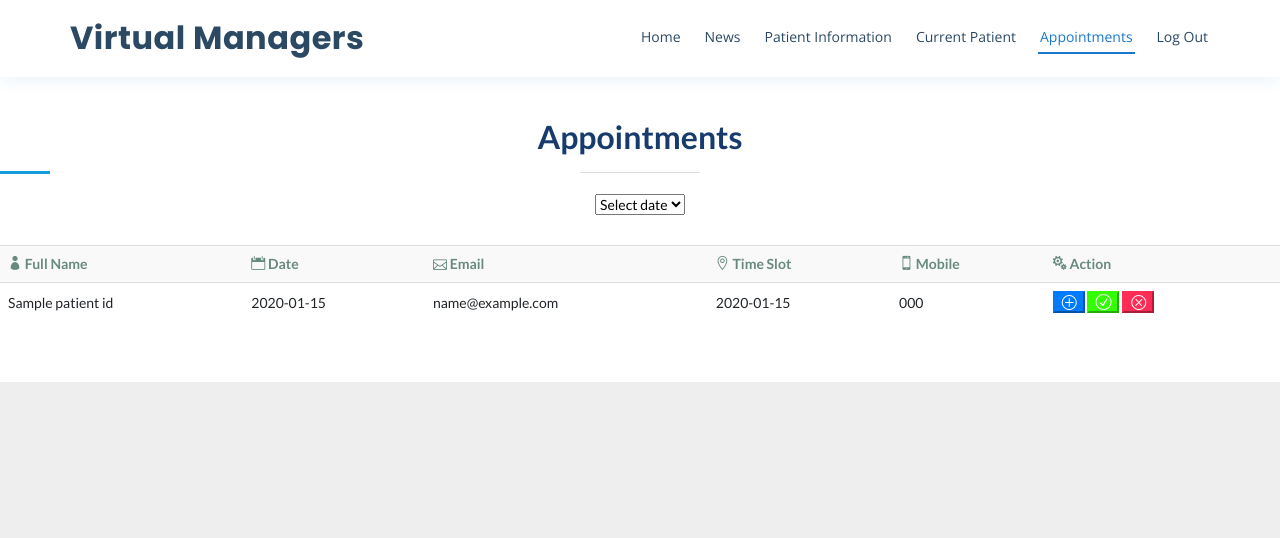
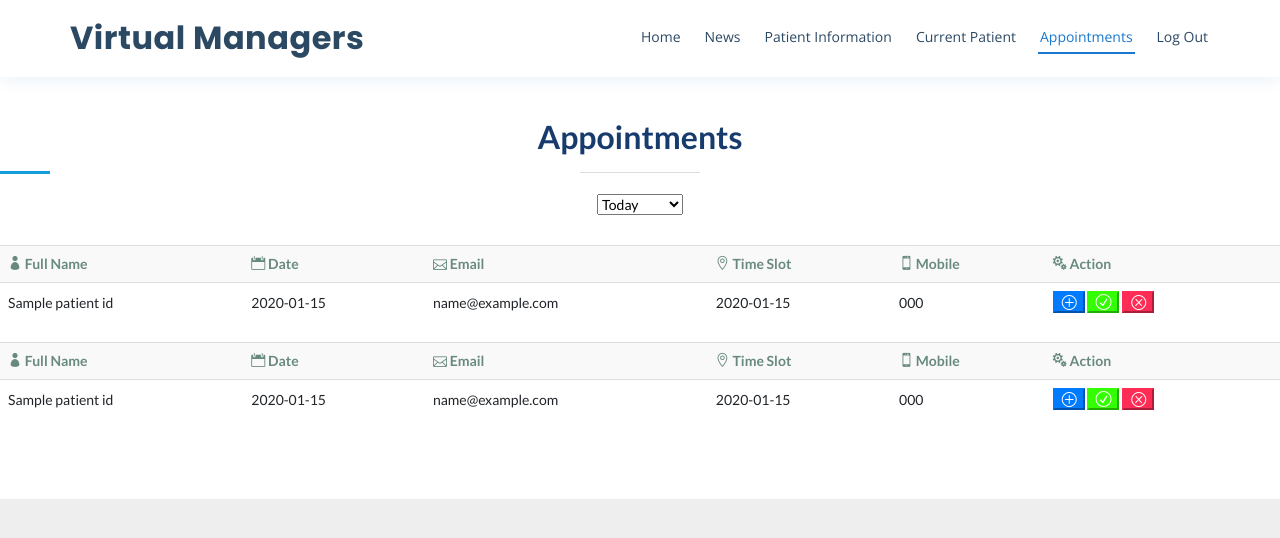
Before and after one commit to varad-more/Final-Year-Project, a Django app: template dashboard/medibot/templates/new_appointment.html in a window 1280 px wide. Shown: the part 41-579 px from the top of the page. Run offline with Django 3.2, Linux system fonts and the light colour scheme; the template is opened without the code that fills it: most values are stand-ins (such as "Sample title", 1, 10 or a date in 2020); some libraries are stand-ins or nearby versions.

Commit message:
Appointments display

```diff
--- a/dashboard/medibot/templates/new_appointment.html
+++ b/dashboard/medibot/templates/new_appointment.html
@@ -22,39 +22,18 @@
 
     <!-- page start-->
 
-    <script>
-        function selectoption() {
-            select = document.getElementById('appointment_date');
-            var opt = document.createElement('option');
-            opt.value = date_today;
-            opt.innerHTML = "Today";
-            var ppt = document.createElement('option');
-            ppt.value = date_tomorrow;
-            ppt.innerHTML = "Tomorrow";
-            select.appendChild(opt);
-            select.appendChild(ppt);
+    <style>
+        .show {
+            display: block;
         }
-    </script>
 
-    <!-- <script src="https://code.jquery.com/jquery-1.9.1.min.js"></script>
-<script>
-   $(document).ready(function() {
-      $('#appointment_date').on('change', function() {
-          if (this.value == '1') {
-              $("#table_today").show();
-              $("#table_tomorrow").hide();
-          } else {
-              $("#table_today").hide();
-              $("#table_tomorrow").show();
+        .hide {
+            display: none;
         }
-      });
-  }); -->
-    </script>
+    </style>
+
 </head>
 
-<body>
-
-    <body onload="selectoption()"></body>
 <br>
 <br>
 <br>
@@ -67,19 +46,15 @@
 
 
 
-                    <form action="/patient" method="post">
-
-
-
-                        <select id="appointment_date" name="appointment_date" onclick="searchdata();">
-                            <option disabled="true" selected>Select date</option>
+                <select id='appointment_date'>
+                    <option value="0">Today</option>
+                    <option value="1">Tomorrow</option>
                 </select>
 
-                    </form>
             </div>
 
-
-                <table class="table table-striped table-advance table-hover" id="table1">
+            <div id="table_today" class="">
+                <table class="table table-striped table-advance table-hover">
                     <tbody>
                         <tr>
                             <th><i class="icon_profile"></i> Full Name</th>
@@ -94,17 +69,7 @@
                             <input type="hidden" id="mob_text" class="form_ip" name="mob" />
                             <input type="hidden" id="row_id" class="form_ip" name="row_id" />
 
-                            <!-- <div id="table_today" class="">
-              <tr>
-              {% for i in today_appointment %}
-              ...
-              ...
-              ...
-              {% endfor %}
-
-              </div> -->
-                            <div id="table_today">
-                                {% for data_appoint in appointments %}
+                            {% for data_appoint in today_apppointment %}
                             <tr id="{{forloop.counter}}">
                                 <td class="dta">{{data_appoint.patient_id.name}}</td>
                                 <td class="dta">{{data_appoint.datepublished}}</td>
@@ -124,15 +89,34 @@
                                     <button class="icon_close_alt2" id="absent" onclick="return show()"
                                         formaction="no_show_appointment"></button>
 
-                                        <!-- <a class="btn btn-primary" href="#"><i class="icon_plus_alt2"></i></a>
-                <a class="btn btn-success" href="#"><i class="icon_check_alt2"></i></a>
-                <a class="btn btn-danger" href="#"><i class="icon_close_alt2"></i></a> -->
                                     <!-- </div> -->
                                 </td>
                             </tr>
                             {% endfor %}
+                            <!-- </div> -->
+
+                        </form>
+                    </tbody>
+                </table>
             </div>
-                            <!-- <div id="table_tomorrow">
+
+            <div id="table_tomorrow" class="">
+
+                <table class="table table-striped table-advance table-hover">
+                    <tbody>
+                        <tr>
+                            <th><i class="icon_profile"></i> Full Name</th>
+                            <th><i class="icon_calendar"></i> Date</th>
+                            <th><i class="icon_mail_alt"></i> Email</th>
+                            <th><i class="icon_pin_alt"></i> Time Slot</th>
+                            <th><i class="icon_mobile"></i> Mobile</th>
+                            <th><i class="icon_cogs"></i> Action</th>
+                        </tr>
+                        <form method="POST">
+                            <input type="hidden" id="name_text" class="form_ip" name="name" />
+                            <input type="hidden" id="mob_text" class="form_ip" name="mob" />
+                            <input type="hidden" id="row_id" class="form_ip" name="row_id" />
+
                             {% for data_appoint in tomorrow_appointment %}
                             <tr id="{{forloop.counter}}">
                                 <td class="dta">{{data_appoint.patient_id.name}}</td>
@@ -141,6 +125,7 @@
                                 <td class="dta">{{data_appoint.timepublished}}</td>
                                 <td class="dta">{{data_appoint.mobile}}</td>
                                 <td>
+
                                     {% csrf_token %}
                                     <button class="icon_plus_alt2" id="active" onclick="return show()"
                                         formaction="start_appointment"></button>
@@ -152,90 +137,43 @@
                                 </td>
                             </tr>
                             {% endfor %}
-                            </div> -->
+
                         </form>
                     </tbody>
                 </table>
+            </div>
+
         </section>
     </div>
 </div>
 
 <!-- page end-->
+<script src="https://code.jquery.com/jquery-3.1.1.min.js"></script>
+<script src="https://ajax.googleapis.com/ajax/libs/jquery/3.3.1/jquery.min.js"></script>
+<script src="https://cdnjs.cloudflare.com/ajax/libs/jqueryui/1.12.1/jquery-ui.min.js"></script>
+
+<script src="{% static 'js/jquery-input-char-count.js' %}"></script>
+
+<script src="https://cdnjs.cloudflare.com/ajax/libs/tether/1.4.0/js/tether.min.js" integrity="sha384-DztdAPBWPRXSA/3eYEEUWrWCy7G5KFbe8fFjk5JAIxUYHKkDx6Qin1DkWx51bBrb" crossorigin="anonymous"></script>
+
+<script src="https://maxcdn.bootstrapcdn.com/bootstrap/4.0.0-alpha.6/js/bootstrap.min.js" integrity="sha384-vBWWzlZJ8ea9aCX4pEW3rVHjgjt7zpkNpZk+02D9phzyeVkE+jo0ieGizqPLForn" crossorigin="anonymous"></script>
+
+<script src="https://cdnjs.cloudflare.com/ajax/libs/popper.js/1.12.9/umd/popper.min.js"></script>
+
 
 <script>
+    $(document).ready(function () {
+        $('#appointment_date').on('change', function () {
+            if (this.value == "1") {
+                $("#table_today").show();
+                $("#table_tomorrow").hide();
+            } else {
+                $("#table_today").hide();
+                $("#table_tomorrow").show();
+            }
+        });
+    });
+</script>
 
-
-
-        function show() {
-            // document.getElementById("active").disabled = true;
-
-            var rowId = event.target.parentNode.parentNode.id;
-            //this gives id of tr whose button was clicked
-            var data_name = document.getElementById(rowId).querySelectorAll(".dta");
-            // var data_mob = document.getElementById(rowId).querySelectorAll(".dta");
-            // /*returns array of all elements with
-            // "row-data" class within the row with given id*/
-
-            var name = data_name[0].innerHTML;
-            var mob = data_name[4].innerHTML
-            // var date = data[1];
-            document.getElementById("name_text").value = name;
-            document.getElementById("mob_text").value = mob;
-            document.getElementById("row_id").value = rowId;
-
-            alert("rowid: " + rowId + "name:" + name + " mob: " + mob);
-
-            // document.getElementById("warning").disabled = false;
-            // document.getElementById('warning').removeAttribute('disabled');
-            return true;
-        }
-
-
-    </script>
-</body>
-<script>
-    var options = { year: 'numeric', month: 'long', day: 'numeric' };
-    var today = new Date();
-    var year = today.getFullYear();
-    var month = today.toLocaleString('default', { month: 'long' });
-    var date = ("0" + today.getDate()).slice(-2);
-    var z = parseInt(date) + 1
-    var date1 = ("0" + (z)).slice(-2);
-    var date_today = month + " " + date + " " + "," + " " + year;
-    var date_tomorrow = month + " " + date1 + " " + "," + " " + year;
-    var today1 = today.toLocaleDateString("en-US", options);
-
-
-
-
-    function searchdata() {
-        var input, table, tr, td, filter, displaydate;
-        input = document.getElementById("appointment_date");
-        filter = input.value;
-        console.log(filter);
-        table = document.getElementById("table1");
-        tr = table.getElementsByTagName("tr");
-        for (i = 0; i < tr.length; i++) {
-            td = tr[i].getElementsByTagName("td")[1];
-            if (td) {
-
-                displaydate = td.innerText;
-                console.log(displaydate);
-                console.log(date_today);
-                if (displaydate.localeCompare(filter) == 0) {
-                    tr[i].style.display = "";
-                }
-                else {
-                    tr[i].style.display = "none";
-                }
-
-            }
-
-        }
-    }
-
-
-
-</script>
 <!--main content end-->
 {% endblock content %}
```
Also changed, not shown: dashboard/medibot/dashboard/views.py (+23 -12 lines). Lines whose indentation alone changed are shown as unchanged.
